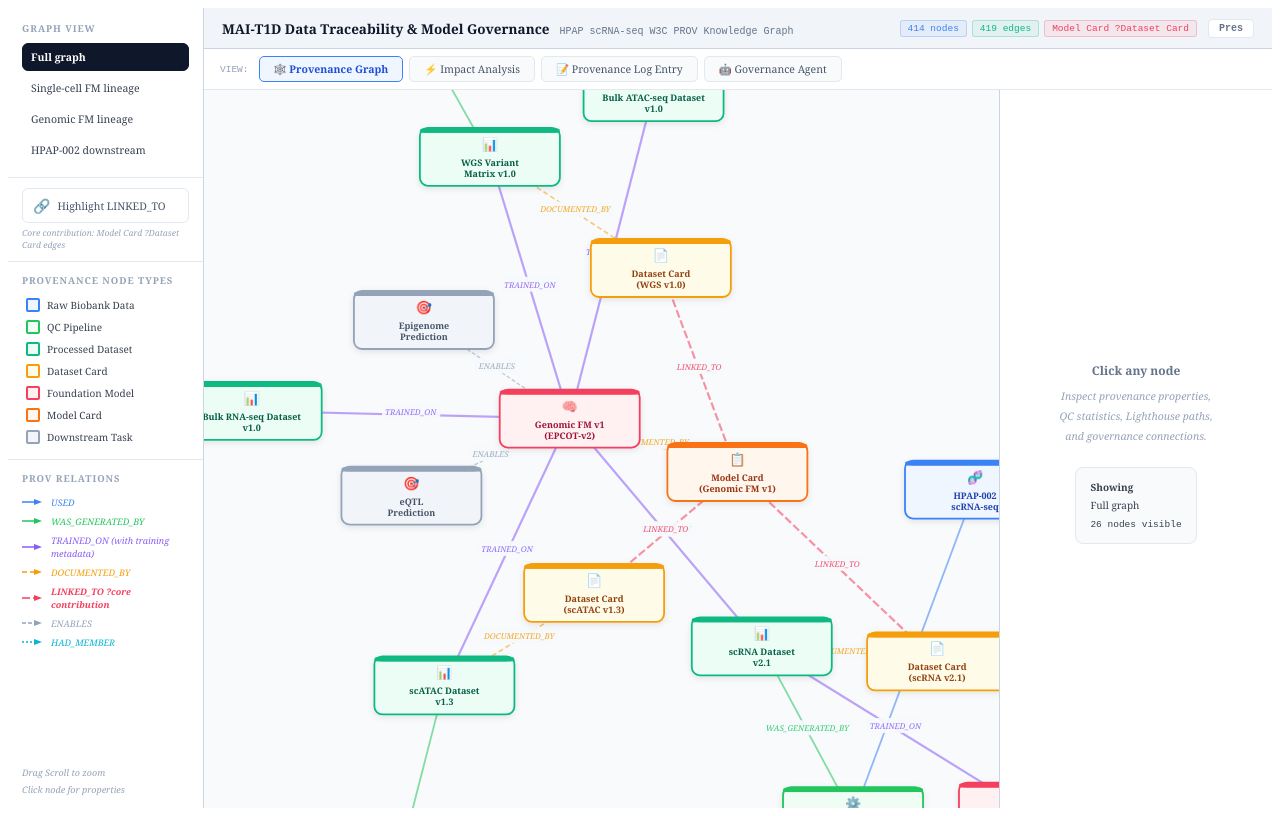
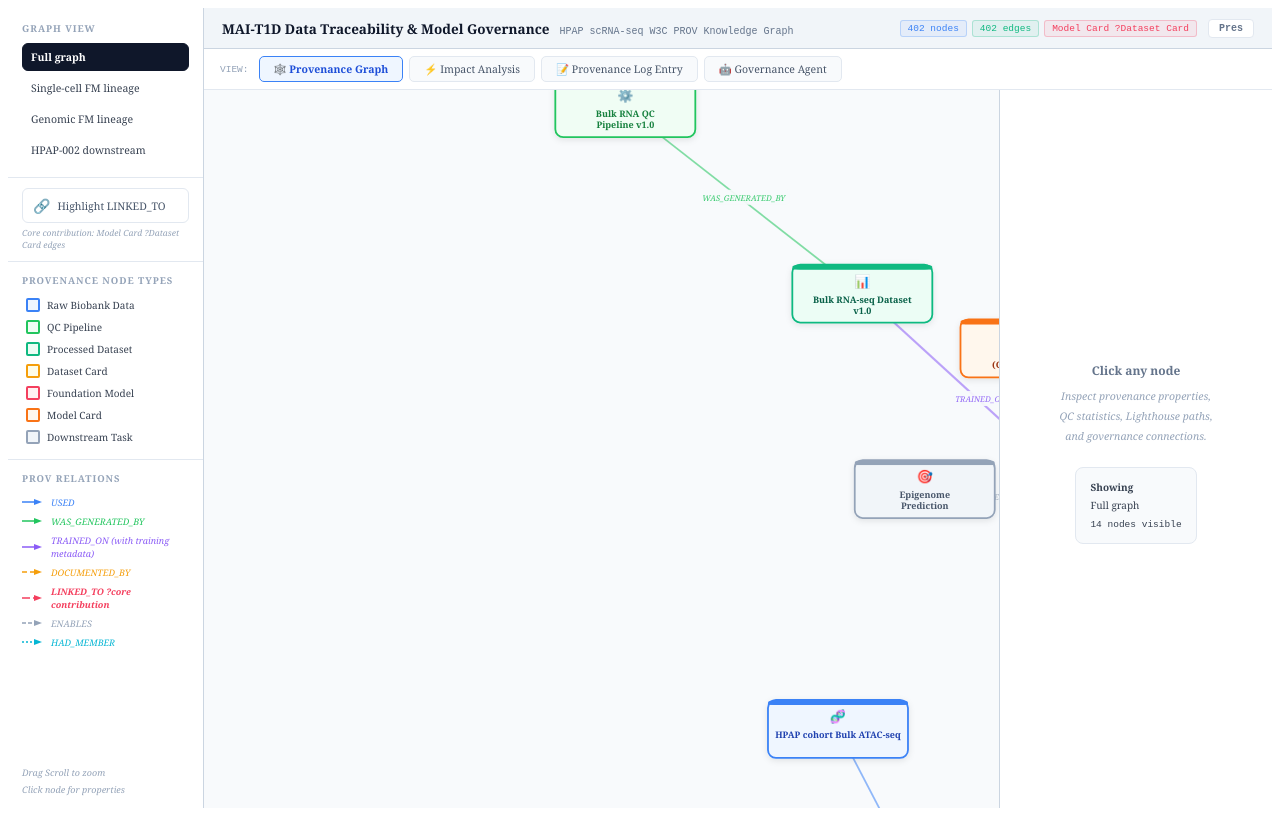
Before and after one commit to qyniu/mai-t1d-demo0316, a React (Vite) app: page / in a window 1280 px wide. Built offline with nearby package versions, Linux system fonts and the light colour scheme.

Commit message:
Remove scRNA lineage from graph and document modality generation rules

```diff
--- a/src/App.jsx
+++ b/src/App.jsx
@@ -48,16 +48,16 @@ const isCohortNode = id => String(id).startsWith("cohort_");
 //  GRAPH MODES
 const GRAPH_MODES = {
   full:    { label:"Full graph",            ids: NODES.map(n=>n.id) },
-  scfm:   { label:"Single-cell FM lineage", ids:["raw_scrna","qc_scrna","proc_scrna","dc_scrna","model_scfm","mc_scfm","task_celltype","task_deconv"] },
-  genomic:{ label:"Genomic FM lineage",    ids:["raw_scrna","raw_atac","raw_wgs","qc_scrna","qc_atac","qc_wgs","proc_scrna","proc_atac","proc_wgs","dc_scrna","dc_atac","dc_wgs","model_genomic","mc_genomic","task_eqtl","task_epigenome"] },
-  hpap002:{ label:"HPAP-002 downstream",   ids:["raw_scrna","qc_scrna","proc_scrna","dc_scrna","model_scfm","model_genomic","mc_scfm","mc_genomic","task_celltype","task_deconv","task_eqtl","task_epigenome"] },
+  scfm:   { label:"Single-cell FM lineage", ids:["model_scfm","mc_scfm","task_celltype","task_deconv"] },
+  genomic:{ label:"Genomic FM lineage",    ids:["cohort_bulk_rna_seq","qc_bulk_rna","proc_bulk_rna_v1","cohort_bulk_atac_seq","qc_bulk_atac","proc_bulk_atac_v1","model_genomic","mc_genomic","task_eqtl","task_epigenome"] },
+  hpap002:{ label:"HPAP-002 downstream",   ids:["model_scfm","model_genomic","mc_scfm","mc_genomic","task_celltype","task_deconv","task_eqtl","task_epigenome"] },
 };
 
 //  IMPACT SCENARIOS
 const IMPACT = {
-  revision:   { label:" Dataset Revised (Type B)",   trigger:"proc_scrna", affected:new Set(["proc_scrna","dc_scrna","model_scfm","model_genomic","mc_scfm","mc_genomic"]), outdated:new Set(["model_scfm","model_genomic","mc_scfm","mc_genomic"]), notes:{ "dc_scrna":" Dataset Card must be versioned ?QC parameters changed","model_scfm":"?Outdated ?retrain required (TRAINED_ON ?revised data)","model_genomic":"?Outdated ?retrain required (TRAINED_ON ?revised data)","mc_scfm":"?Model Card outdated ?linked dataset changed","mc_genomic":"?Model Card outdated ?linked dataset changed" }},
-  deprecation:{ label:" Consent Withdrawn (Type C)", trigger:"proc_wgs",   affected:new Set(["proc_wgs","dc_wgs","model_genomic","mc_genomic"]), outdated:new Set(["model_genomic","mc_genomic"]), notes:{ "dc_wgs":" Dataset Card must record deprecation event","model_genomic":"?COMPLIANCE HOLD ?TRAINED_ON edge traces to retracted data","mc_genomic":"?Model Card outdated ?LINKED_TO points to deprecated Dataset Card" }},
-  pipeline:   { label:" QC Pipeline Updated",        trigger:"qc_scrna",   affected:new Set(["qc_scrna","proc_scrna","dc_scrna","model_scfm","model_genomic"]), outdated:new Set(["proc_scrna","model_scfm","model_genomic"]), notes:{ "proc_scrna":"?Re-processing recommended with new pipeline","dc_scrna":" Dataset Card must record new pipeline version","model_scfm":"?TRAINED_ON data produced by outdated pipeline","model_genomic":"?TRAINED_ON data produced by outdated pipeline" }},
+  revision:   { label:" Dataset Revised (Type B)",   trigger:"proc_bulk_rna_v1", affected:new Set(["proc_bulk_rna_v1","model_genomic","mc_genomic","task_eqtl","task_epigenome"]), outdated:new Set(["model_genomic","mc_genomic"]), notes:{ "model_genomic":"?Outdated ?retrain required (TRAINED_ON ?revised data)","mc_genomic":"?Model Card outdated ?linked dataset changed" }},
+  deprecation:{ label:" Consent Withdrawn (Type C)", trigger:"proc_bulk_atac_v1", affected:new Set(["proc_bulk_atac_v1","model_genomic","mc_genomic","task_eqtl","task_epigenome"]), outdated:new Set(["model_genomic","mc_genomic"]), notes:{ "model_genomic":"?COMPLIANCE HOLD ?TRAINED_ON edge traces to retracted data","mc_genomic":"?Model Card outdated ?upstream dataset changed" }},
+  pipeline:   { label:" QC Pipeline Updated",        trigger:"qc_bulk_rna", affected:new Set(["qc_bulk_rna","proc_bulk_rna_v1","model_genomic","mc_genomic","task_eqtl","task_epigenome"]), outdated:new Set(["proc_bulk_rna_v1","model_genomic","mc_genomic"]), notes:{ "proc_bulk_rna_v1":"?Re-processing recommended with new pipeline","model_genomic":"?TRAINED_ON data produced by outdated pipeline","mc_genomic":"?Model Card should be reviewed after retraining" }},
 };
 
 //  PROV LOG CONFIG
@@ -504,15 +504,12 @@ function computeImpact(triggerId, eventType) {
 }
 
 const CUSTOM_NODE_OPTIONS = [
-  { id:"qc_scrna",   label:"scRNA QC Pipeline v3.1",   type:"Pipeline" },
-  { id:"qc_atac",    label:"scATAC QC Pipeline v2.0",  type:"Pipeline" },
-  { id:"qc_wgs",     label:"WGS Variant Calling v1.2", type:"Pipeline" },
-  { id:"proc_scrna", label:"scRNA Dataset v2.1",        type:"ProcessedData" },
-  { id:"proc_atac",  label:"scATAC Dataset v1.3",       type:"ProcessedData" },
-  { id:"proc_wgs",   label:"WGS Variant Matrix v1.0",  type:"ProcessedData" },
-  { id:"raw_scrna",  label:"HPAP-002 scRNA-seq",        type:"RawData" },
-  { id:"raw_atac",   label:"HPAP cohort scATAC-seq",    type:"RawData" },
-  { id:"raw_wgs",    label:"HPAP cohort WGS",           type:"RawData" },
+  { id:"cohort_bulk_rna_seq", label:"HPAP cohort Bulk RNA-seq", type:"RawData" },
+  { id:"cohort_bulk_atac_seq", label:"HPAP cohort Bulk ATAC-seq", type:"RawData" },
+  { id:"qc_bulk_rna",    label:"Bulk RNA QC Pipeline v1.0", type:"Pipeline" },
+  { id:"qc_bulk_atac",   label:"Bulk ATAC QC Pipeline v1.0", type:"Pipeline" },
+  { id:"proc_bulk_rna_v1", label:"Bulk RNA-seq Dataset v1.0", type:"ProcessedData" },
+  { id:"proc_bulk_atac_v1", label:"Bulk ATAC-seq Dataset v1.0", type:"ProcessedData" },
 ];
 
 const EVENT_TYPES = [
@@ -521,13 +518,13 @@ const EVENT_TYPES = [
   { id:"A", label:"Type A ?New data added",            desc:"New donor batch appended to existing dataset" },
 ];
 
-const ORDER = ["raw_scrna","raw_atac","raw_wgs","qc_scrna","qc_atac","qc_wgs","proc_scrna","proc_atac","proc_wgs","dc_scrna","dc_atac","dc_wgs","model_scfm","model_genomic","mc_scfm","mc_genomic","task_celltype","task_deconv","task_eqtl","task_epigenome"];
+const ORDER = ["cohort_bulk_rna_seq","cohort_bulk_atac_seq","qc_bulk_rna","qc_bulk_atac","proc_bulk_rna_v1","proc_bulk_atac_v1","model_scfm","model_genomic","mc_scfm","mc_genomic","task_celltype","task_deconv","task_eqtl","task_epigenome"];
 
 function ImpactView() {
   const p = usePres();
   const [tab,         setTab]         = useState("scenario");
   const [sc,          setSc]          = useState("pipeline");
-  const [customNode,  setCustomNode]  = useState("qc_scrna");
+  const [customNode,  setCustomNode]  = useState("qc_bulk_rna");
   const [eventType,   setEventType]   = useState("B");
   const [customResult,setCustomResult]= useState(null);
 
@@ -604,9 +601,9 @@ function ImpactView() {
 
             <div style={{ padding:"10px 14px", borderRadius:8, background:"#fffbeb", border:"1px solid #fcd34d", marginBottom:16, fontSize:p?13:11, color:"#78350f", fontFamily:"Georgia,serif", lineHeight:1.6 }}>
               <strong>Trigger: </strong>
-              {sc==="revision"    ? "HPAP-016 scRNA data revised ?re-QC'd with pipeline v4 (updated doublet thresholds). Raw data unchanged."
-              :sc==="deprecation" ? "HPAP-088 WGS data retracted ?consent withdrawn 2025-Q2. Raw data deprecated, downstream models on compliance hold."
-              :                     "scRNA QC pipeline updated v3.1 ?v4.0 (new ambient RNA removal step). Raw data is unaffected ?only downstream artifacts flagged."}
+              {sc==="revision"    ? "Bulk RNA dataset revised: metadata/QC refresh propagates to Genomic FM and dependent artifacts."
+              :sc==="deprecation" ? "Bulk ATAC dataset deprecated/retracted: downstream Genomic FM lineage is flagged for compliance review."
+              :                     "Bulk RNA QC pipeline updated from v1.0: processed dataset and model lineage require re-evaluation."}
             </div>
 
             {renderNodeList(s.trigger, s.affected, s.outdated)}
--- a/src/graphData.js
+++ b/src/graphData.js
@@ -13,41 +13,17 @@ import {
 } from "./bulkRnaNodes";
 
 export const NODES = [
-  { id:"raw_scrna",  label:"HPAP-002\nscRNA-seq",         type:"RawData",
-    detail:{ "Donor":"HPAP-002", "Modality":"scRNA-seq", "Source":"HPAP / PancDB", "Platform":"10x Genomics Chromium v3", "Lighthouse":"/lighthouse/mai-t1d/raw/scrna/hpap002/", "Portal":"hpap.pmacs.upenn.edu", "Access":"DUA-HPAP-2024-001", "Responsible":"HPAP Consortium / UPenn", "Checksum":"sha256:a1b2c3..." }},
-  { id:"raw_atac",   label:"HPAP cohort\nscATAC-seq",     type:"RawData",
-    detail:{ "Modality":"scATAC-seq", "Donors":"8 donors", "Source":"HPAP/PancDB", "Lighthouse":"/lighthouse/mai-t1d/raw/atac/", "Access":"DUA-HPAP-2024-001" }},
-  { id:"raw_wgs",    label:"HPAP cohort\nWGS",            type:"RawData",
-    detail:{ "Modality":"WGS", "Donors":"194 donors", "Source":"HPAP/PancDB", "Lighthouse":"/lighthouse/mai-t1d/raw/wgs/", "Access":"DUA-HPAP-2024-001" }},
 
-  { id:"qc_scrna",   label:"scRNA QC\nPipeline v3.1",     type:"Pipeline",
-    detail:{ "Version":"v3.1", "Tool":"Scanpy 1.9 + DoubletFinder", "Min genes/cell":"200", "Max mito %":"< 20%", "Batch correction":"Harmony", "Script Hash":"sha256:1c2d3e...", "GitHub":"github.com/mai-t1d/pipelines/qc-scrna", "Run Date":"2025-10-14", "SLURM Job":"12345678", "Executor":"Kai Liu", "Institution":"University of Michigan" }},
   { id:"qc_bulk_rna", label:"Bulk RNA QC\nPipeline v1.0", type:"Pipeline",
     detail:{ "Version":"v1.0", "Pipeline":"✅ Drive: drive.google.com/…/1GX2GrBNQ0v…", "Path":"/nfs/turbo/umms-drjieliu/usr/dongleng/01.Bulk_RNA.seq.for_T1D_immno_model/", "Contact":"Dongliang Leng", "Email":"dol4005@med.cornell.edu" }},
   { id:"qc_bulk_atac", label:"Bulk ATAC QC\nPipeline v1.0", type:"Pipeline",
     detail:{ "Version":"v1.0", "Path":"/nfs/turbo/umms-drjieliu/usr/xinyubao/ATACseq-NextFlow", "Contact":"Xinyu Bao", "Email":"xinyubao@umich.edu" }},
-  { id:"qc_atac",    label:"scATAC QC\nPipeline v2.0",    type:"Pipeline",
-    detail:{ "Version":"v2.0", "Tool":"ArchR 1.0.2", "GitHub":"github.com/mai-t1d/pipelines/qc-atac", "Executor":"Kai Liu", "Institution":"University of Michigan" }},
-  { id:"qc_wgs",     label:"WGS Variant\nCalling v1.2",   type:"Pipeline",
-    detail:{ "Version":"v1.2", "Tool":"GATK 4.3 + bcftools", "GitHub":"github.com/mai-t1d/pipelines/wgs-varcall", "Executor":"Diane Saunders", "Institution":"Vanderbilt University" }},
 
-  { id:"proc_scrna", label:"scRNA Dataset\nv2.1",         type:"ProcessedData",
-    detail:{ "Version":"v2.1", "Cells before QC":"84,200", "Cells after QC":"72,400", "Cells removed":"~14%", "Donors":"10 (incl. HPAP-002)", "HVGs retained":"3,000", "Doublet rate":"8%", "Median genes/cell":"1,840", "Format":"AnnData .h5ad", "Lighthouse":"/lighthouse/mai-t1d/processed/scrna_v2.1.h5ad", "Deprecated":"false" }},
   { id:"proc_bulk_rna_v1", label:"Bulk RNA-seq Dataset\nv1.0", type:"ProcessedData",
     detail:{ "Version":"v1.0", "Path":"/nfs/turbo/umms-drjieliu/usr/dongleng/01.Bulk_RNA.seq.for_T1D_immno_model/", "Metadata":"QC metadata + Raw metadata (Google Sheets links)", "Contact":"Dongliang Leng", "Email":"dol4005@med.cornell.edu" }},
   { id:"proc_bulk_atac_v1", label:"Bulk ATAC-seq Dataset\nv1.0", type:"ProcessedData",
     detail:{ "Version":"v1.0", "Path":"/nfs/turbo/umms-drjieliu/usr/xinyubao/ATACseq-NextFlow", "Contact":"Xinyu Bao", "Email":"xinyubao@umich.edu" }},
-  { id:"proc_atac",  label:"scATAC Dataset\nv1.3",        type:"ProcessedData",
-    detail:{ "Version":"v1.3", "Cells after QC":"48,200", "Peaks called":"142,000", "Format":"ArchR + .h5ad", "Lighthouse":"/lighthouse/mai-t1d/processed/atac_v1.3/", "Deprecated":"false" }},
-  { id:"proc_wgs",   label:"WGS Variant\nMatrix v1.0",    type:"ProcessedData",
-    detail:{ "Version":"v1.0", "Donors":"194", "Variants (PASS)":"4.2M SNPs", "Format":"VCF + PLINK", "Lighthouse":"/lighthouse/mai-t1d/processed/wgs_v1.0/", "Deprecated":"false" }},
 
-  { id:"dc_scrna",   label:"Dataset Card\n(scRNA v2.1)",   type:"DatasetCard",
-    detail:{ "Standard":"Datasheets for Datasets (CACM 2021)", "Format":"JSON-LD", "GitHub":"github.com/mai-t1d/governance/dataset-cards/scrna_v2.1.jsonld", "Author":"Kai Liu", "Institution":"University of Michigan", "Consent":"Open (HPAP DUA)", "Known biases":"Skews toward recent-onset T1D", "Status":"Published", "Updated":"2025-10-15" }},
-  { id:"dc_atac",    label:"Dataset Card\n(scATAC v1.3)",  type:"DatasetCard",
-    detail:{ "Standard":"Datasheets for Datasets (CACM 2021)", "Format":"JSON-LD", "GitHub":"github.com/mai-t1d/governance/dataset-cards/atac_v1.3.jsonld", "Author":"Kai Liu", "Institution":"University of Michigan", "Consent":"Open (HPAP DUA)", "Known biases":"Limited donor pool; no pediatric donors", "Status":"Published", "Updated":"2025-10-22" }},
-  { id:"dc_wgs",     label:"Dataset Card\n(WGS v1.0)",     type:"DatasetCard",
-    detail:{ "Standard":"Datasheets for Datasets (CACM 2021)", "Format":"JSON-LD", "GitHub":"github.com/mai-t1d/governance/dataset-cards/wgs_v1.0.jsonld", "Author":"Diane Saunders", "Institution":"Vanderbilt University", "Consent":"Open (HPAP DUA)", "Known biases":"European ancestry overrepresented", "Status":"Published", "Updated":"2025-09-10" }},
 
   { id:"model_scfm",    label:"Single-cell FM v1\n(scFM-T1D)", type:"Model",
     detail:{ "Version":"v1.0", "Architecture":"scGPT 70M params", "Cell-type F1 (macro)":"0.93", "Beta-cell F1":"0.95", "Alpha-cell F1":"0.92", "Eval set":"scRNA v2.1 (20% holdout)", "Lighthouse":"/lighthouse/mai-t1d/models/scfm_v1.0/", "Status":"Active", "Compliance hold":"false" }},
@@ -55,9 +31,9 @@ export const NODES = [
     detail:{ "Version":"v1.0", "Architecture":"EPCOT multi-modal transformer", "AUROC (epigenome)":"0.91", "Pearson r (expression)":"0.87", "Eval set":"Multi-modal held-out", "Lighthouse":"/lighthouse/mai-t1d/models/genomic_v1.0/", "Status":"Active", "Compliance hold":"false" }},
 
   { id:"mc_scfm",    label:"Model Card\n(scFM v1)",          type:"ModelCard",
-    detail:{ "Standard":"Model Cards (FAccT 2019)", "Format":"JSON-LD", "GitHub":"github.com/mai-t1d/governance/model-cards/scfm_v1.0.jsonld", "Author":"Kai Liu", "Linked dataset card":"scRNA v2.1", "Intended use":"Cell-type annotation, T1D research", "Status":"Published" }},
+    detail:{ "Standard":"Model Cards (FAccT 2019)", "Format":"JSON-LD", "GitHub":"github.com/mai-t1d/governance/model-cards/scfm_v1.0.jsonld", "Author":"Kai Liu", "Intended use":"Cell-type annotation, T1D research", "Status":"Published" }},
   { id:"mc_genomic", label:"Model Card\n(Genomic FM v1)",    type:"ModelCard",
-    detail:{ "Standard":"Model Cards (FAccT 2019)", "Format":"JSON-LD", "GitHub":"github.com/mai-t1d/governance/model-cards/genomic_v1.0.jsonld", "Author":"Kai Liu", "Linked dataset cards":"scRNA v2.1, scATAC v1.3, WGS v1.0", "Intended use":"Genomic prediction, regulatory elements", "Status":"Published" }},
+    detail:{ "Standard":"Model Cards (FAccT 2019)", "Format":"JSON-LD", "GitHub":"github.com/mai-t1d/governance/model-cards/genomic_v1.0.jsonld", "Author":"Kai Liu", "Intended use":"Genomic prediction, regulatory elements", "Status":"Published" }},
 
   { id:"task_celltype",  label:"Cell-type\nClassification",  type:"DownstreamTask",
     detail:{ "Task":"Classification", "Model":"scFM-T1D v1", "Description":"Identify , , , ductal cell types in pancreatic islet scRNA-seq", "Status":"Active" }},
@@ -75,37 +51,16 @@ export const NODES = [
 ];
 
 export const EDGES = [
-  { source:"raw_scrna",  target:"qc_scrna",      label:"USED" },
-  { source:"raw_atac",   target:"qc_atac",        label:"USED" },
-  { source:"raw_wgs",    target:"qc_wgs",         label:"USED" },
   { source:"cohort_bulk_rna_seq", target:"qc_bulk_rna", label:"USED" },
   { source:"cohort_bulk_atac_seq", target:"qc_bulk_atac", label:"USED" },
-  { source:"qc_scrna",   target:"proc_scrna",     label:"WAS_GENERATED_BY" },
   { source:"qc_bulk_rna", target:"proc_bulk_rna_v1", label:"WAS_GENERATED_BY" },
   { source:"qc_bulk_atac", target:"proc_bulk_atac_v1", label:"WAS_GENERATED_BY" },
-  { source:"qc_atac",    target:"proc_atac",      label:"WAS_GENERATED_BY" },
-  { source:"qc_wgs",     target:"proc_wgs",       label:"WAS_GENERATED_BY" },
-  { source:"proc_scrna", target:"dc_scrna",       label:"DOCUMENTED_BY" },
-  { source:"proc_atac",  target:"dc_atac",         label:"DOCUMENTED_BY" },
-  { source:"proc_wgs",   target:"dc_wgs",          label:"DOCUMENTED_BY" },
-  { source:"proc_scrna", target:"model_scfm",    label:"TRAINED_ON",
-    train:{ "Model version":"scFM-T1D v1.0", "Architecture":"scGPT 70M params", "Epochs":"100", "Batch size":"512", "GPU":"8 A100 80GB", "Cluster":"Lighthouse HPC", "SLURM Job":"99887766", "Script Hash":"sha256:e6f7a8...", "GitHub":"github.com/mai-t1d/pipelines/scfm-pretrain", "Training date":"2025-11-03", "Executor":"Kai Liu", "Institution":"University of Michigan" }},
-  { source:"proc_scrna", target:"model_genomic", label:"TRAINED_ON",
-    train:{ "Model version":"Genomic FM v1.0", "Architecture":"EPCOT multi-modal transformer", "Epochs":"80", "Batch size":"256", "Modality":"scRNA-seq (one of 3)", "GPU":"16 A100 80GB", "Cluster":"Lighthouse HPC", "SLURM Job":"99887800", "Script Hash":"sha256:f7g8h9...", "GitHub":"github.com/mai-t1d/pipelines/genomic-fm", "Training date":"2025-12-01", "Executor":"Kai Liu", "Institution":"University of Michigan" }},
   { source:"proc_bulk_rna_v1", target:"model_genomic", label:"TRAINED_ON",
     train:{ "Model version":"Genomic FM v1.0", "Architecture":"EPCOT multi-modal transformer", "Modality":"Bulk RNA-seq", "Data path":"/nfs/turbo/umms-drjieliu/usr/dongleng/01.Bulk_RNA.seq.for_T1D_immno_model/", "Contact":"Dongliang Leng", "Email":"dol4005@med.cornell.edu" }},
   { source:"proc_bulk_atac_v1", target:"model_genomic", label:"TRAINED_ON",
     train:{ "Model version":"Genomic FM v1.0", "Architecture":"EPCOT multi-modal transformer", "Modality":"Bulk ATAC-seq", "Data path":"/nfs/turbo/umms-drjieliu/usr/xinyubao/ATACseq-NextFlow", "Contact":"Xinyu Bao", "Email":"xinyubao@umich.edu" }},
-  { source:"proc_atac",  target:"model_genomic", label:"TRAINED_ON",
-    train:{ "Model version":"Genomic FM v1.0", "Architecture":"EPCOT multi-modal transformer", "Modality":"scATAC-seq (one of 3)", "SLURM Job":"99887800", "Training date":"2025-12-01", "Executor":"Kai Liu" }},
-  { source:"proc_wgs",   target:"model_genomic", label:"TRAINED_ON",
-    train:{ "Model version":"Genomic FM v1.0", "Architecture":"EPCOT multi-modal transformer", "Modality":"WGS (one of 3)", "SLURM Job":"99887800", "Training date":"2025-12-01", "Executor":"Kai Liu" }},
   { source:"model_scfm",    target:"mc_scfm",       label:"DOCUMENTED_BY" },
   { source:"model_genomic", target:"mc_genomic",    label:"DOCUMENTED_BY" },
-  { source:"mc_scfm",    target:"dc_scrna",  label:"LINKED_TO" },
-  { source:"mc_genomic", target:"dc_scrna",  label:"LINKED_TO" },
-  { source:"mc_genomic", target:"dc_atac",   label:"LINKED_TO" },
-  { source:"mc_genomic", target:"dc_wgs",    label:"LINKED_TO" },
   { source:"model_scfm",    target:"task_celltype",  label:"ENABLES" },
   { source:"model_scfm",    target:"task_deconv",    label:"ENABLES" },
   { source:"model_genomic", target:"task_eqtl",      label:"ENABLES" },
```
Also changed, not shown: 1 other file (tests, documents, lock files or other folders).
